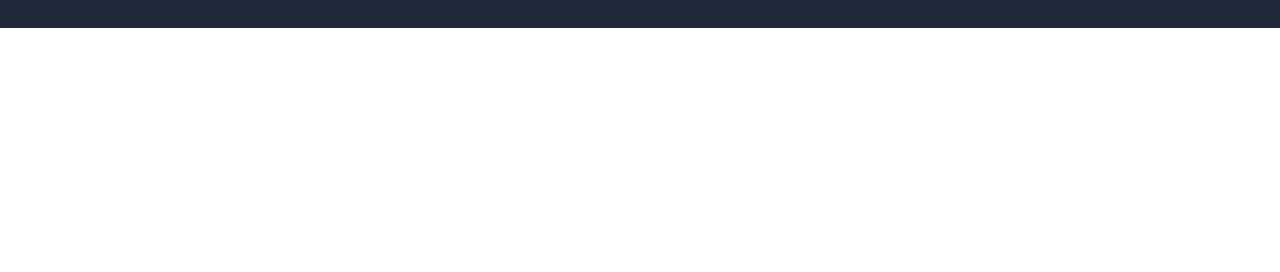
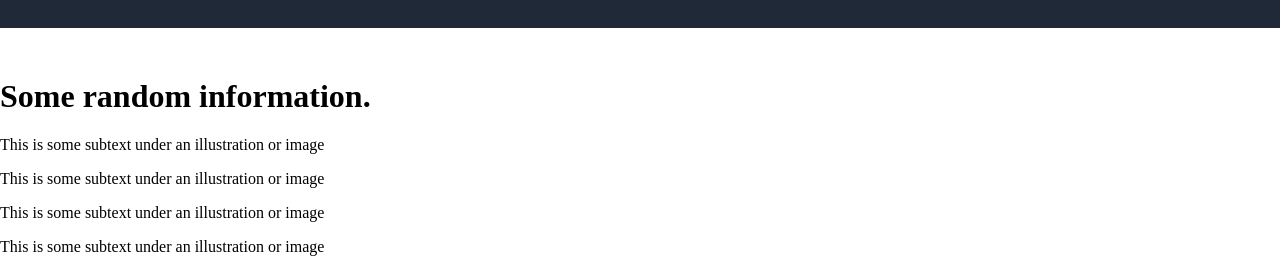
Before and after one commit to mohameddjebloun/landing-page, a plain HTML site: page index.html in a window 1280 px wide. Shown: the part 533-805 px from the top of the page. Drawn offline with Linux system fonts and the light colour scheme.

Commit message:
Create the second section

```diff
--- a/index.html
+++ b/index.html
@@ -26,4 +26,25 @@
             <img class="header-image" src="./images/header-image.jpg" alt="this is a place holder for an image">
         </div>
         </header>
+        <div class="section-2">
+            <h1>Some random information.</h1>
+            <div class="cards-containers">
+            <div class="card-container">
+                <div class="card"></div>
+                <p>This is some subtext under an illustration or image</p>
+            </div>
+            <div class="card-container">
+                <div class="card"></div>
+                <p>This is some subtext under an illustration or image</p>
+            </div>
+            <div class="card-container">
+                <div class="card"></div>
+                <p>This is some subtext under an illustration or image</p>
+            </div>
+            <div class="card-container">
+                <div class="card"></div>
+                <p>This is some subtext under an illustration or image</p>
+            </div>
+        </div>
+        </div>
     </body>
```
